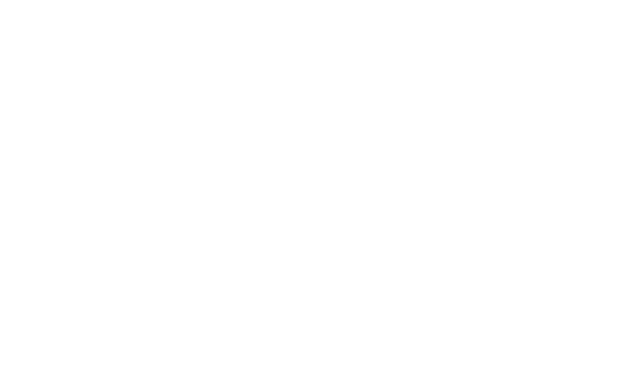
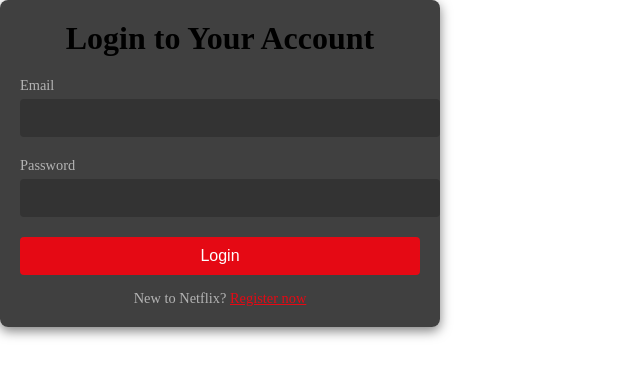
Before and after one commit to JustinLiu47/Assignment-6, a React (Vite) app: page /login in a window 1280 px wide. Before the commit this address had no page. Shown: the top 376 px of the page, without its empty margins (0-640 px from the left). Built offline with nearby package versions, Linux system fonts and the light colour scheme.

Commit message:
Added log in a log out capabilities

```diff
--- a/src/App.css
+++ b/src/App.css
@@ -1,12 +1,13 @@
-*{
+* {
   padding: 0px;
   margin: 0px;
 }
+
 .header {
   background: linear-gradient(90deg, rgb(255, 0, 0) 0%, rgb(100, 0, 0) 100%);
   display: grid;
-  grid-template-areas: "a b title signup signin";
-  grid-template-columns: auto auto 1fr auto auto;
+  grid-template-areas: "a b title signup signin logout";
+  grid-template-columns: auto auto 1fr auto auto auto;
   align-items: center;
   width: 100%;
   height: 175px;
@@ -17,11 +18,12 @@
   color: white;
   text-align: center;
   font-size: 105px;
-  padding: 20px 0; /* Center the title with padding */
+  padding: 20px 0;
   font-family: Cambria, Cochin, Georgia, Times, 'Times New Roman', serif;
 }
-.balance1 {
-  grid-area: a;
+
+.balance1, .balance2 {
+  grid-area: a, b;
   border-radius: 5px;
   border-width: 0px;
   padding: 20px;
@@ -29,24 +31,21 @@
   width: 175px;
   visibility: hidden;
 }
-.balance2 {
-  grid-area: b;
+
+.signup, .signin, .logout {
   border-radius: 5px;
-  border-width: 0px;
-  padding: 20px;
-  margin-left: 10px;
-  width: 175px;
-  visibility: hidden;
-}
-.signup {
-  grid-area: signup;
-  border-radius: 5px;
-  background-color: lawngreen;
   border-width: 0px;
   padding: 20px;
   margin-right: 10px;
   width: 175px;
   font-size: 30px;
+  cursor: pointer;
+  transition: background-color 0.3s;
+}
+
+.signup {
+  grid-area: signup;
+  background-color: lawngreen;
 }
 
 .signup:hover {
@@ -55,48 +54,51 @@
 
 .signin {
   grid-area: signin;
-  border-radius: 5px;
   background-color: aqua;
-  border-width: 0px;
-  padding: 20px;
-  margin-right: 10px;
-  width: 175px;
-  font-size: 30px;
 }
-.signin:hover{
-  background-color:rgb(0, 199, 199);
+
+.signin:hover {
+  background-color: rgb(0, 199, 199);
 }
-.hero{
+
+.logout {
+  grid-area: logout;
+  background-color: red;
+  color: white;
+}
+
+.logout:hover {
+  background-color: darkred;
+}
+
+.hero {
   background: linear-gradient(0deg, rgb(255,0,0) 0%, yellow 50%, blue 100%);
   display: grid;
-  grid-template-areas:
-  "a b"
-  "c b";
-  grid-template-columns: auto right;
+  grid-template-areas: "a b" "c b";
   grid-template-columns: auto right;
   justify-items: right;
   height: 700px;
 }
-.HeroImg{
+
+.HeroImg {
   grid-area: b;
   margin-right: 0px;
   height: 700px;
   opacity: 0.8;
 }
-.HeroTitle{
+
+.HeroTitle, .HeroText {
   color: white;
-  background-color: rgba(0,0,0,0.5);
-
+  background-color: rgba(0, 0, 0, 0.5);
   padding: 20px;
   font-size: 50px;
 }
-.HeroText{
-  color: white;
-  background-color: rgba(0,0,0,0.5);
-  padding: 20px;
+
+.HeroText {
   font-size: 30px;
 }
-.featured{
+
+.featured {
   background: linear-gradient(0deg, rgb(255,255,255) 0%, rgb(127,127,127) 50%, black 100%);
   display: grid;
   grid-template-columns: repeat(5, 1fr);
@@ -107,6 +109,7 @@
   height: 875px;
   padding: 30px;
 }
+
 .footer {
   display: flex;
   justify-content: flex-end;
@@ -115,7 +118,8 @@
   height: 125px;
   padding: 0 20px;
 }
-.footerItem{
+
+.footerItem {
   text-decoration: none;
   font-family: Arial, sans-serif;
   font-size: 16px;
@@ -128,22 +132,25 @@
   margin-right: 10px;
 }
 
-.footerItem:hover{
+.footerItem:hover {
   background-color: #f0e68c;
 }
-.section_title_featured{
-  width:100%;
+
+.section_title_featured {
+  width: 100%;
   background-color: black;
   color: white;
-  font-family:Cambria, Cochin, Georgia, Times, 'Times New Roman', serif;
+  font-family: Cambria, Cochin, Georgia, Times, 'Times New Roman', serif;
   font-size: 50px;
   text-align: center;
 }
-.posterPicture{
-  height:350px;
-  width:250px;
+
+.posterPicture {
+  height: 350px;
+  width: 250px;
 }
-.poster{
+
+.poster {
   background-color: lightgray;
   width: 250px;
   height: 350px;
@@ -163,3 +170,136 @@
   transform: translateY(-5px);
   box-shadow: 0 8px 20px rgba(0, 0, 0, 0.3);
 }
+
+.login-container {
+  width: 100%;
+  max-width: 400px;
+  padding: 20px;
+  background: rgba(0, 0, 0, 0.75);
+  border-radius: 8px;
+  box-shadow: 0 4px 12px rgba(0, 0, 0, 0.5);
+  text-align: center;
+}
+
+.form-container h2 {
+  font-size: 2em;
+  margin-bottom: 20px;
+}
+
+.form-container label {
+  display: block;
+  text-align: left;
+  margin: 10px 0 5px;
+  font-size: 0.9em;
+  color: #b3b3b3;
+}
+
+.form-container input[type="email"],
+.form-container input[type="password"] {
+  width: 100%;
+  padding: 10px;
+  background: #333;
+  border: none;
+  border-radius: 4px;
+  color: #fff;
+  font-size: 1em;
+  margin-bottom: 10px;
+}
+
+.login-button {
+  width: 100%;
+  padding: 10px;
+  margin-top: 10px;
+  background: #e50914;
+  color: #fff;
+  font-size: 1em;
+  border: none;
+  border-radius: 4px;
+  cursor: pointer;
+  transition: background 0.3s;
+}
+
+.login-button:hover {
+  background: #f40612;
+}
+
+.register-link {
+  margin-top: 15px;
+  font-size: 0.9em;
+  color: #b3b3b3;
+}
+
+.register-link a {
+  color: #e50914;
+}
+
+.movie-detail {
+  background-color: #141414;
+  color: white;
+  padding: 20px;
+  max-width: 800px;
+  margin: auto;
+  border-radius: 10px;
+  box-shadow: 0 4px 20px rgba(0, 0, 0, 0.5);
+}
+
+.movie-title {
+  font-size: 2.5em;
+  margin-bottom: 10px;
+}
+
+.movie-overview {
+  font-size: 1.2em;
+  margin: 15px 0;
+  line-height: 1.5;
+}
+
+.movie-info {
+  font-size: 1em;
+  margin: 20px 0;
+}
+
+.movie-poster {
+  width: 100%;
+  border-radius: 10px;
+  margin: 15px 0;
+}
+
+.trailers-section {
+  margin-top: 30px;
+}
+
+.trailers-grid {
+  display: grid;
+  grid-template-columns: repeat(auto-fill, minmax(150px, 1fr));
+  gap: 15px;
+}
+
+.trailer-tile {
+  position: relative;
+  overflow: hidden;
+  border-radius: 8px;
+  cursor: pointer;
+  transition: transform 0.2s;
+}
+
+.trailer-tile:hover {
+  transform: scale(1.05);
+}
+
+.trailer-thumbnail {
+  width: 100%;
+  height: auto;
+  border-radius: 8px;
+}
+
+.trailer-tile h3 {
+  position: absolute;
+  bottom: 10px;
+  left: 10px;
+  color: white;
+  font-size: 0.9em;
+  background: rgba(0, 0, 0, 0.7);
+  padding: 5px;
+  border-radius: 4px;
+}
--- a/src/App.tsx
+++ b/src/App.tsx
@@ -1,25 +1,27 @@
 import { BrowserRouter, Routes, Route } from "react-router-dom";
 import HomeView from "./views/HomeView";
-{/*import RegisterView from "./views/RegisterView";
+import RegisterView from "./views/RegisterView";
 import LoginView from "./views/LoginView";
 import MoviesView from "./views/MoviesView";
-import DetailView from "./views/DetailView";*/}
+import DetailView from "./views/DetailView";
+import { AuthProvider } from './AuthContext';
 import './App.css'
 
 function App() {
-
   return (
+    <AuthProvider>
       <BrowserRouter>
         <Routes>
           <Route path="/" element={<HomeView />} />
-        {/*<Route path="/register" element={<RegisterView />} />
+          <Route path="/register" element={<RegisterView />} />
           <Route path="/login" element={<LoginView />} />
           <Route path="/movies" element={<MoviesView />}>
             <Route path=":id" element={<DetailView />} />
-        </Route>*/}
+          </Route>
         </Routes>
       </BrowserRouter>
-  )
+    </AuthProvider>
+  );
 }
 
 export default App;
--- /dev/null
+++ b/src/AuthContext.jsx
@@ -0,0 +1,25 @@
+import React, { createContext, useState, useContext } from 'react';
+
+const AuthContext = createContext();
+
+export const AuthProvider = ({ children }) => {
+  const [isLoggedIn, setIsLoggedIn] = useState(false);
+
+  const login = () => {
+    setIsLoggedIn(true);
+  };
+
+  const logout = () => {
+    setIsLoggedIn(false);
+  };
+
+  return (
+    <AuthContext.Provider value={{ isLoggedIn, login, logout }}>
+      {children}
+    </AuthContext.Provider>
+  );
+};
+
+export const useAuth = () => {
+  return useContext(AuthContext);
+};
--- a/src/components/Feature.jsx
+++ b/src/components/Feature.jsx
@@ -1,10 +1,10 @@
 import axios from "axios";
 import { useEffect, useState } from "react";
-// import { useNavigate } from "react-router-dom";
+import { useNavigate } from "react-router-dom";
 
 function Feature() {
     const [movies, setMovies] = useState([]);
-    // const navigate = useNavigate();
+    const navigate = useNavigate();
     function shuffle(array) {
         let currentIndex = array.length;
         while (currentIndex != 0) {
--- a/src/components/Header.jsx
+++ b/src/components/Header.jsx
@@ -1,12 +1,32 @@
+import { useNavigate } from "react-router-dom";
+import { useAuth } from "../AuthContext";
+
 function Header() {
+    const navigate = useNavigate();
+    const { isLoggedIn, logout } = useAuth();
+
+    function handleLogout() {
+        logout();
+        navigate("/");
+    }
+
     return (
-    <div className="header">
-        <button className="balance1"></button>
-        <button className="balance2"></button>
-        <span className="title">Gitflix</span>
-        <button className="signup">Sign Up</button>
-        <button className="signin">Sign In</button>
-    </div>
-    )
+        <div className="header">
+            <button className="balance1"></button>
+            <button className="balance2"></button>
+            <span className="title">Gitflix</span>
+
+            {isLoggedIn ? (
+                <button className="logout" onClick={handleLogout}>Log Out</button>
+            ) : (
+                <>
+                    <button className="balance2"></button>
+                    <button className="signup" onClick={() => navigate("/register")}>Sign Up</button>
+                    <button className="signin" onClick={() => navigate("/login")}>Sign In</button>
+                </>
+            )}
+        </div>
+    );
 }
+
 export default Header;
--- a/src/views/LoginView.jsx
+++ b/src/views/LoginView.jsx
@@ -1,16 +1,18 @@
-import React from 'react';
-import { useState } from 'react';
+import React, { useState } from 'react';
 import { useNavigate } from 'react-router-dom';
+import { useAuth } from '../AuthContext';
 
 function LoginView() {
-
   const [password, setPassword] = useState('');
   const navigate = useNavigate();
+  const { login } = useAuth();
 
-  function login(event) {
+  function handleLogin(event) {
     event.preventDefault();
+
     if (password === "iloveyou") {
-      navigate('/movies/all');
+      login();
+      navigate('/');
     } else {
       alert("Wrong password!");
     }
@@ -20,12 +22,19 @@
     <div className="login-container">
       <div className="form-container">
         <h2>Login to Your Account</h2>
-        <form onSubmit={(event) => { login(event) }}>
+        <form onSubmit={handleLogin}>
           <label htmlFor="email">Email</label>
           <input type="email" id="email" name="email" required />
 
           <label htmlFor="password">Password</label>
-          <input type="password" id="password" name="password" value={password} onChange={(event) => { setPassword(event.target.value) }} required />
+          <input
+            type="password"
+            id="password"
+            name="password"
+            value={password}
+            onChange={(event) => setPassword(event.target.value)}
+            required
+          />
 
           <button type="submit" className="login-button">Login</button>
         </form>
--- a/src/views/MoviesView.jsx
+++ b/src/views/MoviesView.jsx
@@ -1,20 +1,11 @@
 import { Outlet, useNavigate } from "react-router-dom";
-import "./MoviesView.css";
+import Header from "../components/Header";
 
 function MoviesView() {
 
-  const navigate = useNavigate();
-
-  function logout() {
-    navigate("/");
-  }
-
   return (
     <div className="app-container">
-      <div className="header">
-        <h1>Welcome, User!</h1>
-        <button onClick={() => logout()} className="logout-button">Logout</button>
-      </div>
+      <Header />
       <Outlet />
     </div>
   );
```
Also changed, not shown: src/views/DetailView.jsx (+61 -0 lines). Lines whose indentation alone changed are shown as unchanged.
